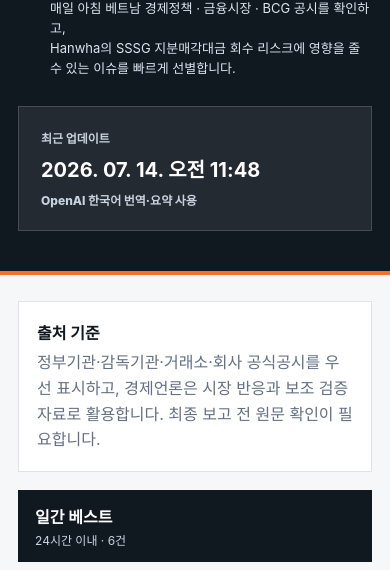
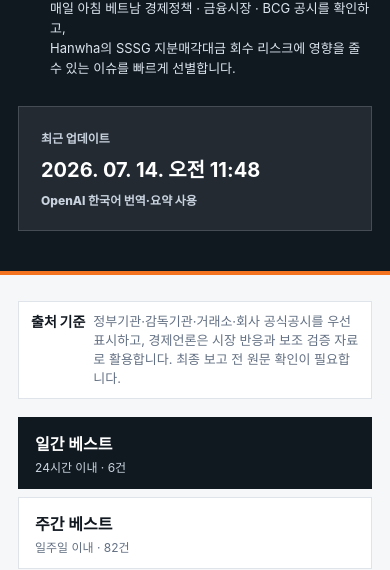
Before and after one commit to jeonys-12/vietnam-economic-newsletter, a website: page index.html in a window 390 px wide. Shown: the part 200-770 px from the top of the page. Drawn offline with Linux system fonts and the light colour scheme.

Commit message:
Reduce source criteria box height

```diff
--- a/style.css
+++ b/style.css
@@ -324,14 +324,29 @@ select { width: 100%; padding: 0 12px; }
 .summary strong { display: block; margin-bottom: 5px; color: var(--text); font-size: 13px; }
 
 .source-note {
+  display: flex;
+  align-items: center;
+  gap: 14px;
   margin-top: 0;
-  padding: 18px;
+  padding: 11px 16px;
   background: #fff;
   border: 1px solid var(--line);
   color: var(--muted);
 }
-.source-note strong { color: var(--text); }
-.source-note p { margin: 6px 0 0; line-height: 1.6; }
+.source-note strong {
+  flex: 0 0 auto;
+  color: var(--text);
+  font-size: 14px;
+  font-weight: 900;
+  line-height: 1.4;
+  white-space: nowrap;
+}
+.source-note p {
+  margin: 0;
+  color: var(--muted);
+  font-size: 14px;
+  line-height: 1.4;
+}
 .site-footer {
   display: flex;
   justify-content: space-between;
@@ -356,6 +371,15 @@ select { width: 100%; padding: 0 12px; }
   .period-tabs { grid-template-columns: 1fr; }
   .panel { padding: 18px; }
   .brief-item { grid-template-columns: 1fr; }
+  .source-note {
+    align-items: flex-start;
+    gap: 8px;
+    padding: 10px 12px;
+  }
+  .source-note p {
+    font-size: 13px;
+    line-height: 1.45;
+  }
 }
 
 
```
